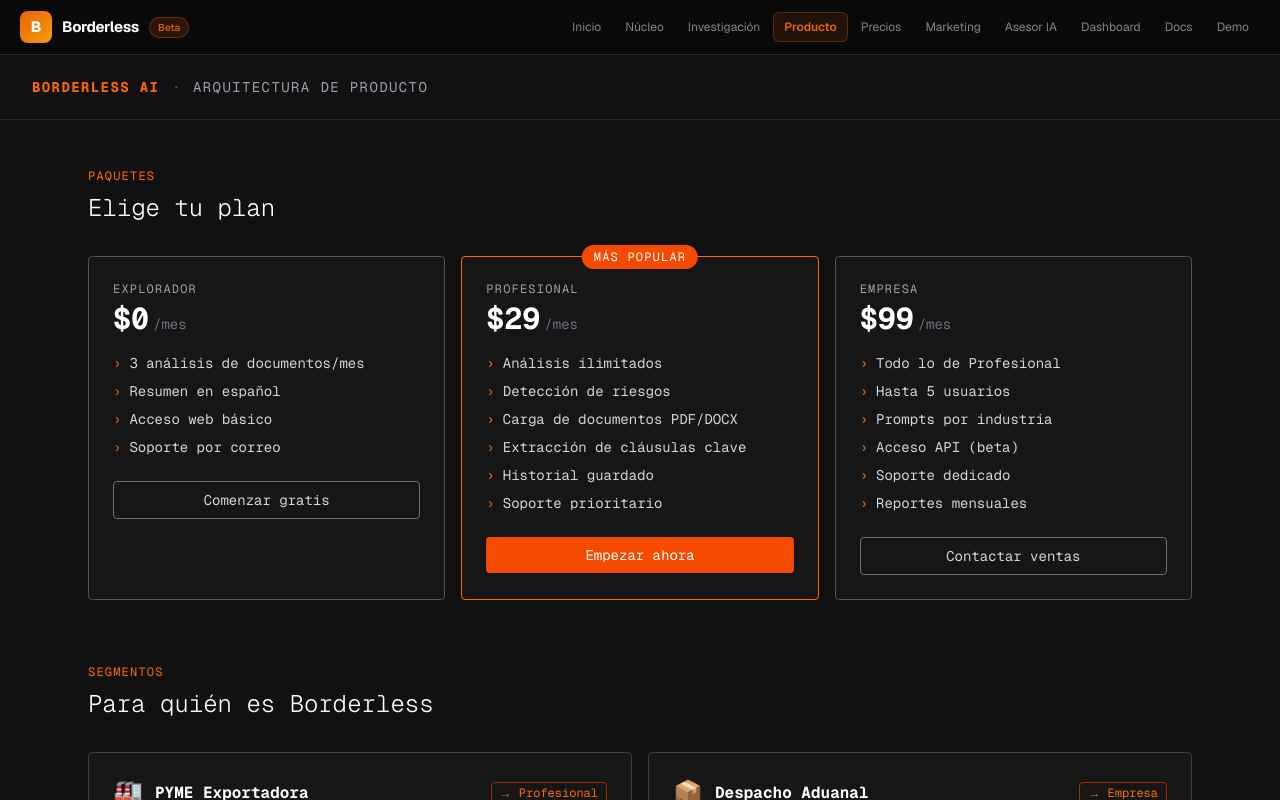
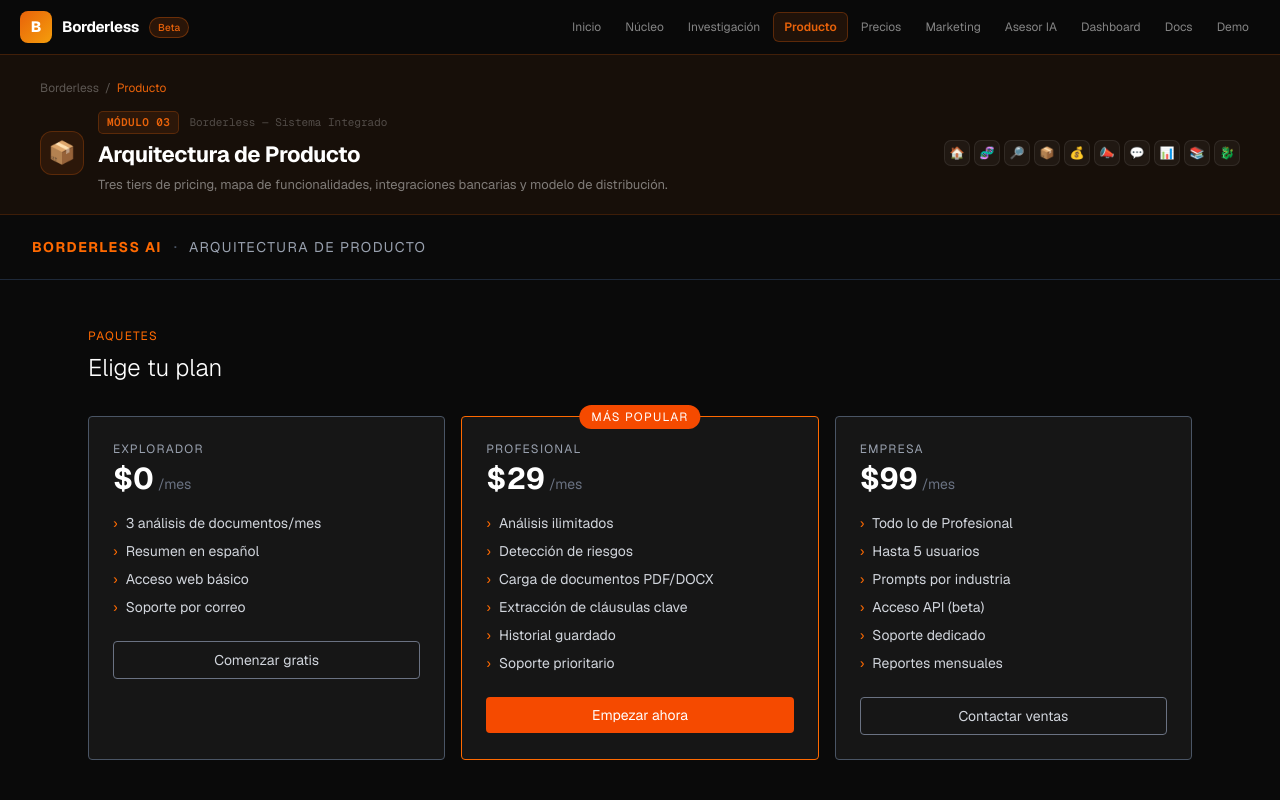
Before and after one commit to camibarcenag-debug/borderless-ai, a Next.js app: page /product in a window 1280 px wide. Shown: the top 800 px of the page. Built offline with nearby package versions, Linux system fonts and the light colour scheme.

Commit message:
feat/week6: connect app/product/page.tsx — PageShell with module header and next-page CTA

```diff
--- a/app/product/page.tsx
+++ b/app/product/page.tsx
@@ -1,4 +1,5 @@
 "use client";
+import PageShell from '@/components/PageShell'
 import { useState, useRef } from "react";
 
 const tiers = [
@@ -57,7 +58,16 @@
   };
 
   return (
-    <main className="min-h-screen bg-[#111111] text-gray-100 font-mono">
+    <PageShell
+      module="03"
+      icon="📦"
+      title="Arquitectura de Producto"
+      subtitle="Tres tiers de pricing, mapa de funcionalidades, integraciones bancarias y modelo de distribución."
+      crumbs={[{ label: 'Producto', href: '/product' }]}
+      nextHref="/pricing"
+      nextLabel="Ir a Precios →"
+    >
+    <main style={{ background: "transparent", color: "#fff" }}>
       <div className="border-b border-gray-800 px-8 py-5 flex items-center gap-3">
         <span className="text-orange-500 font-bold tracking-widest text-sm">BORDERLESS AI</span>
         <span className="text-gray-600">·</span>
@@ -217,5 +227,6 @@
         )}
       </div>
     </main>
+    </PageShell>
   );
 }
```
